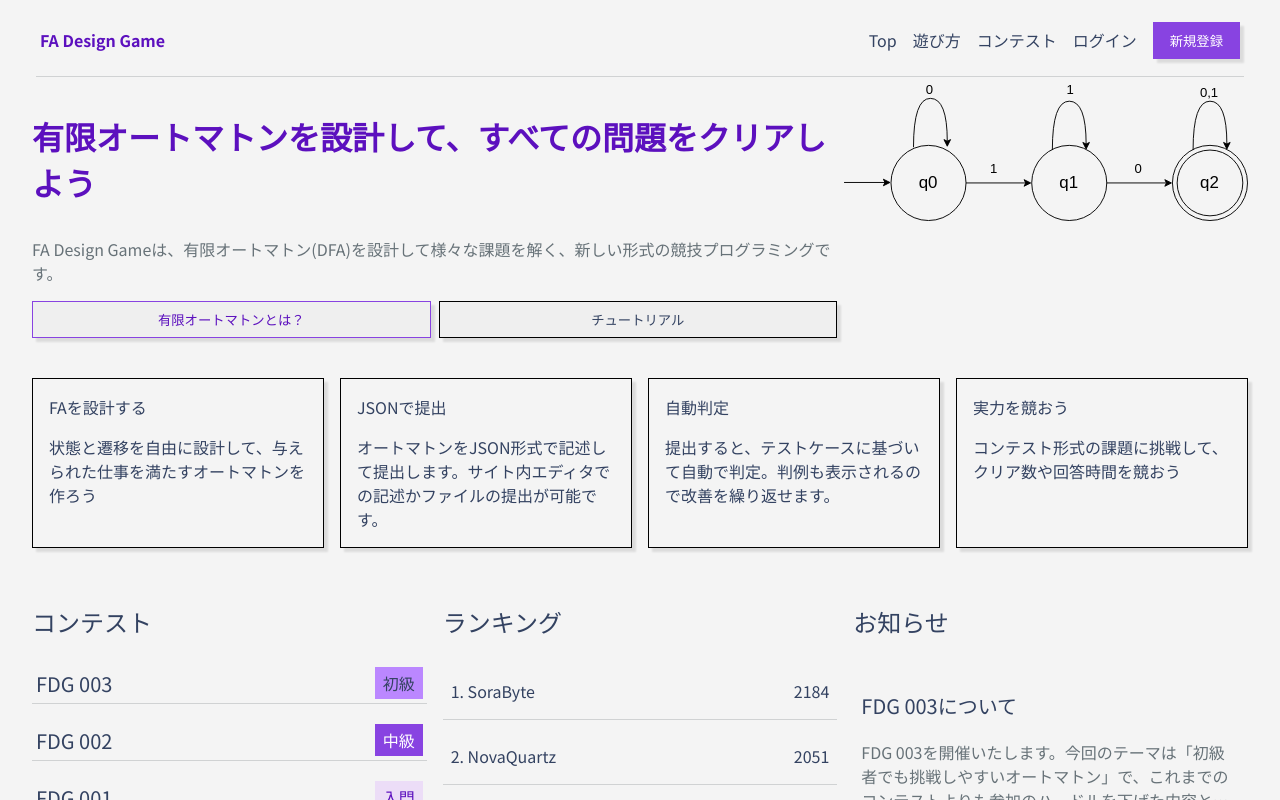
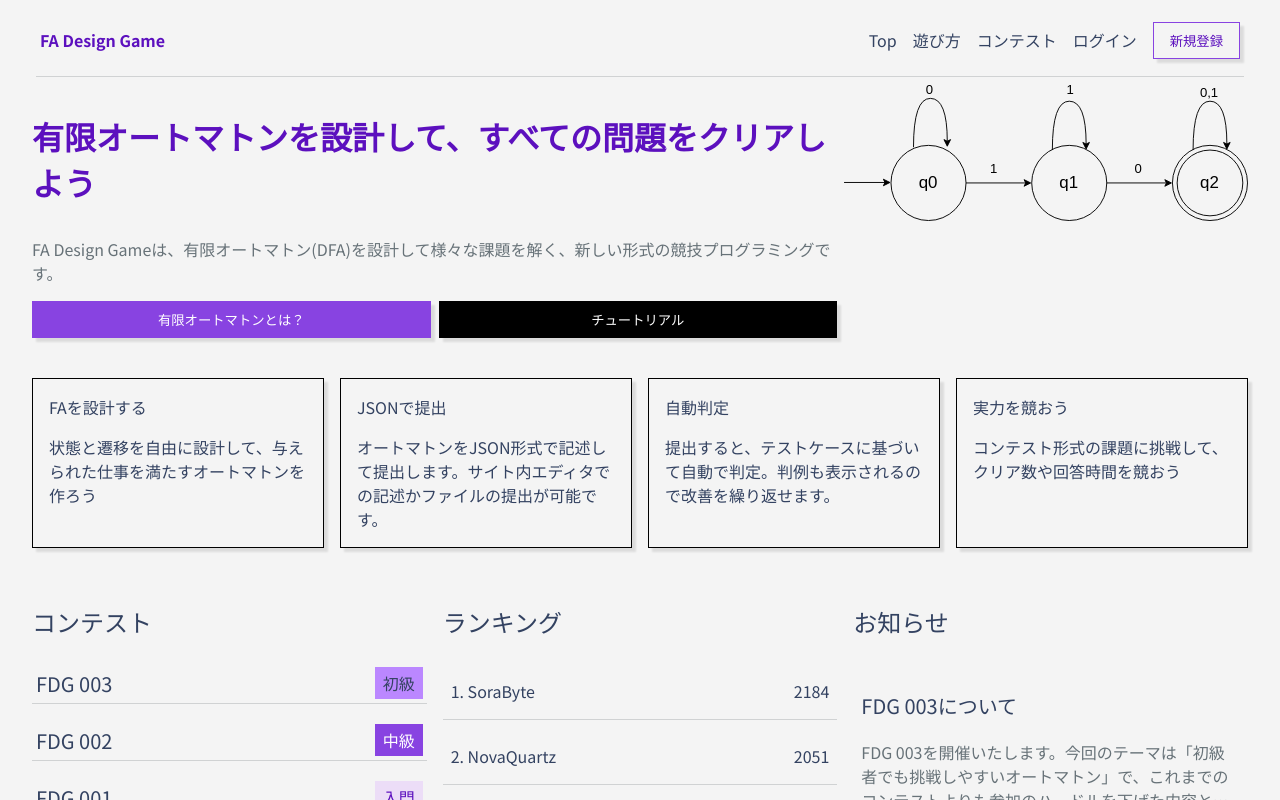
Before and after one commit to automaton-games/fa-design-game, a React (Vite) app in the folder frontend/: page / in a window 1280 px wide. In both pictures the pointer is over the button "新規登録". Shown: the top 800 px of the page. Built offline with nearby package versions, Linux system fonts and the light colour scheme.

Commit message:
buttonの通常時とホバーしたときのデザインを逆にした

```diff
--- a/frontend/src/components/Button/Button.css
+++ b/frontend/src/components/Button/Button.css
@@ -7,21 +7,23 @@
 /* メインのボタンのデザイン */
 .button--primary {
   border: 1px solid var(--button-primary);
-  color: var(--button-primary-text);
+  color: var(--button-primary-text-hover);
+  background-color: var(--button-primary);
   transition: background-color 0.2s;
 }
 .button--primary:hover {
-  background: var(--button-primary);
-  color: var(--button-primary-text-hover);
+  background-color: transparent;
+  color: var(--button-primary-text);
 }
 
 /* サブのボタンのデザイン */
 .button--sub {
   border: 1px solid var(--button-sub);
-  color: var(--button-sub-text);
+  color: var(--button-sub-text-hover);
+  background-color: var(--button-sub);
   transition: background-color 0.2s;
 }
 .button--sub:hover {
-  background: var(--button-sub);
-  color: var(--button-sub-text-hover);
+  background-color: transparent;
+  color: var(--button-sub-text);
 }
```
